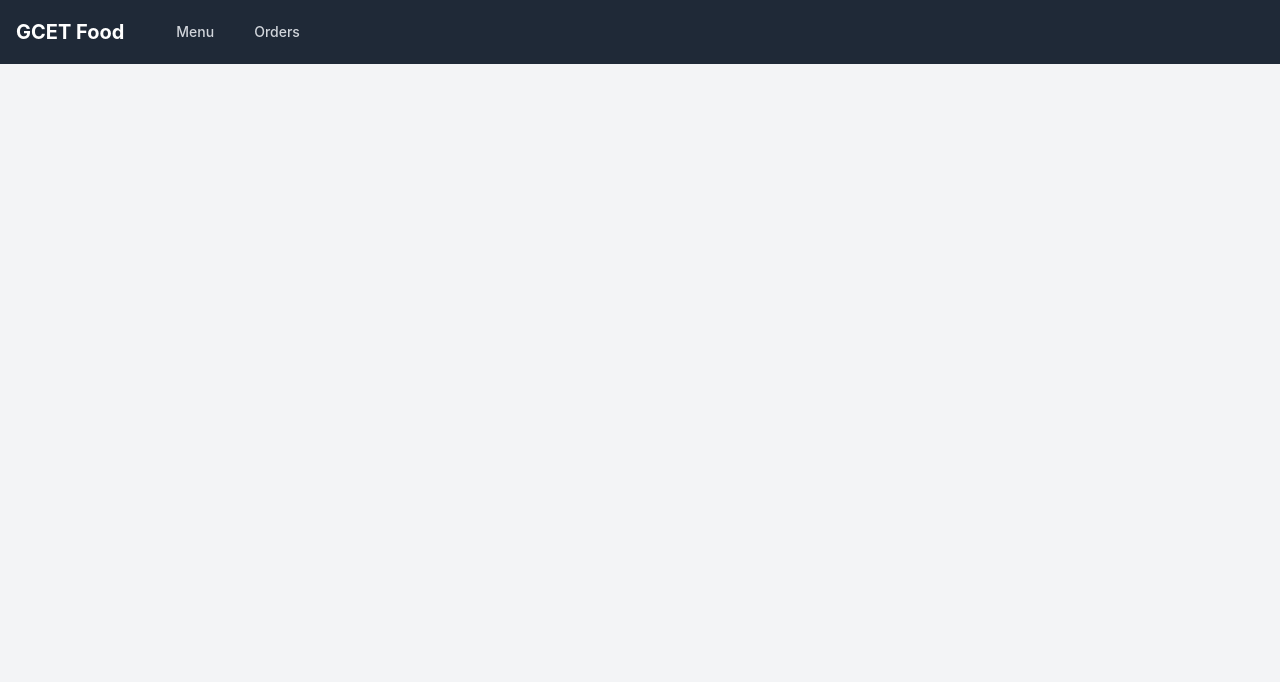
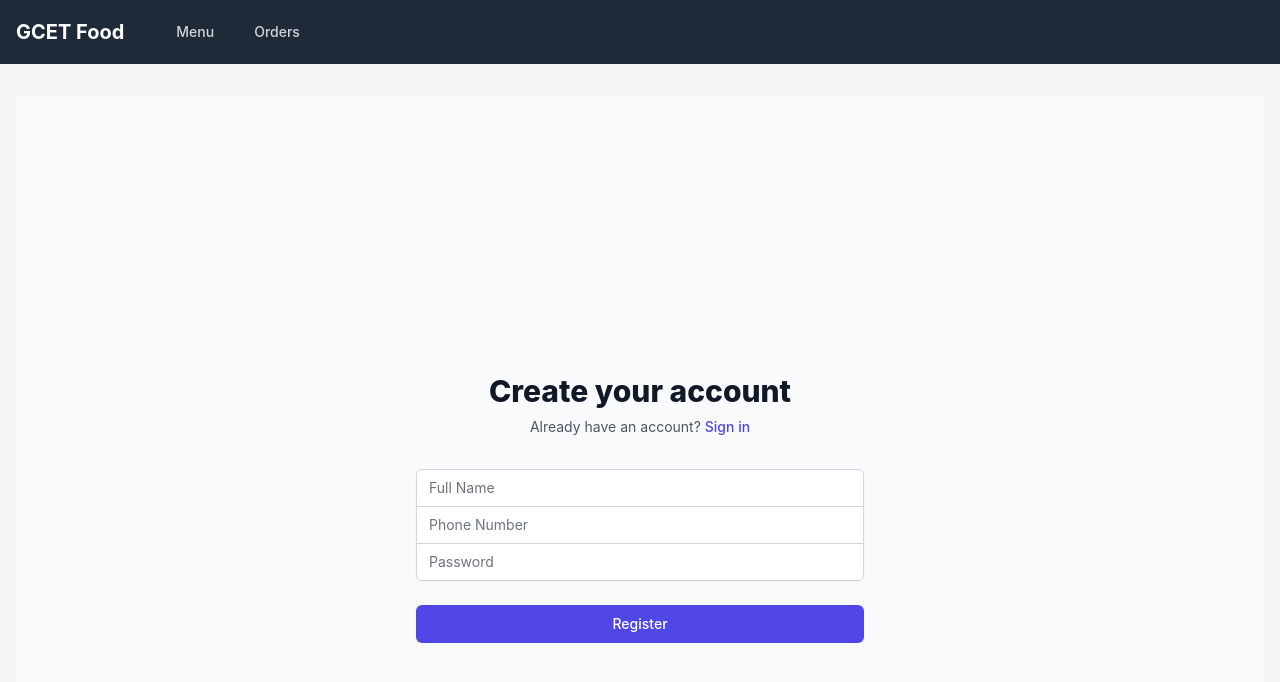
Before and after one commit to saivarun-07/GCET-Food-Ordering, a React (Create React App) app in the folder client/: page /login in a window 1280 px wide. Shown: the top 682 px of the page. Built offline with nearby package versions, Linux system fonts and the light colour scheme.

Commit message:
Add login route to App.js

```diff
--- a/client/src/App.js
+++ b/client/src/App.js
@@ -5,6 +5,7 @@ import Navbar from './components/Navbar';
 import Menu from './pages/Menu';
 import Orders from './pages/Orders';
 import AdminDashboard from './pages/AdminDashboard';
+import Login from './pages/Login';
 import Loading from './components/Loading';
 
 const AdminRoute = ({ children }) => {
@@ -34,6 +35,7 @@ function App() {
       <div className="container mx-auto px-4 py-8">
         <Routes>
           <Route path="/" element={<Menu />} />
+          <Route path="/login" element={<Login />} />
           <Route path="/orders" element={<Orders />} />
           <Route
             path="/admin"
```
